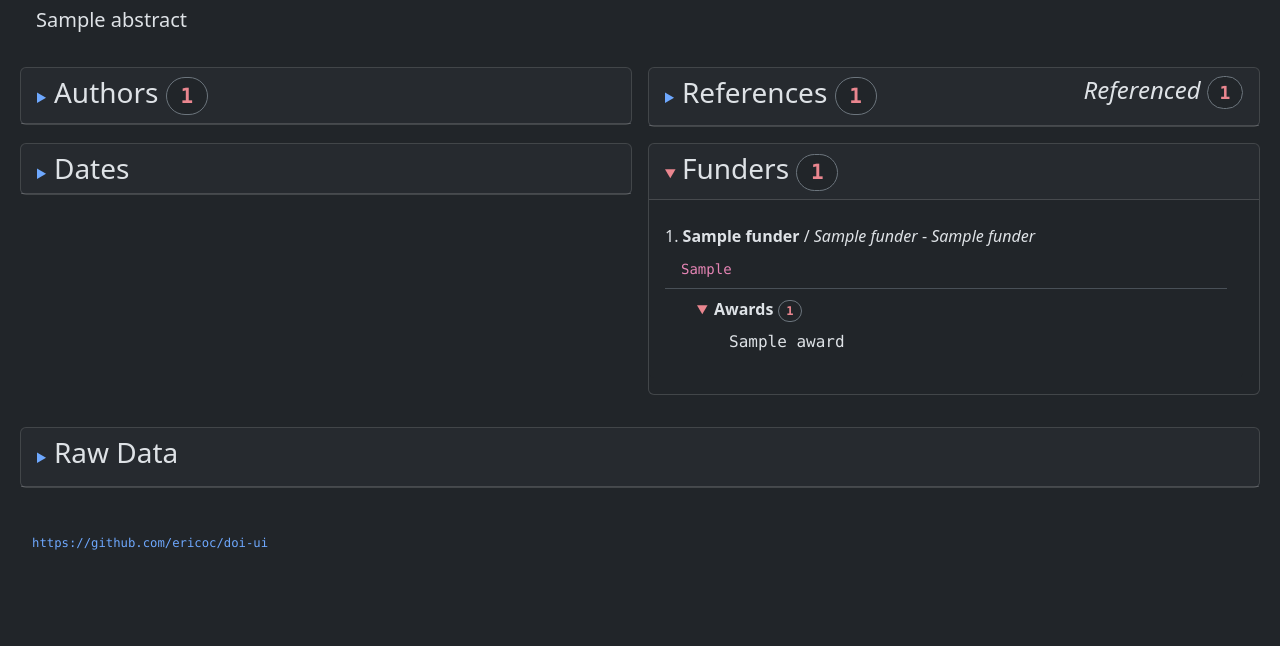
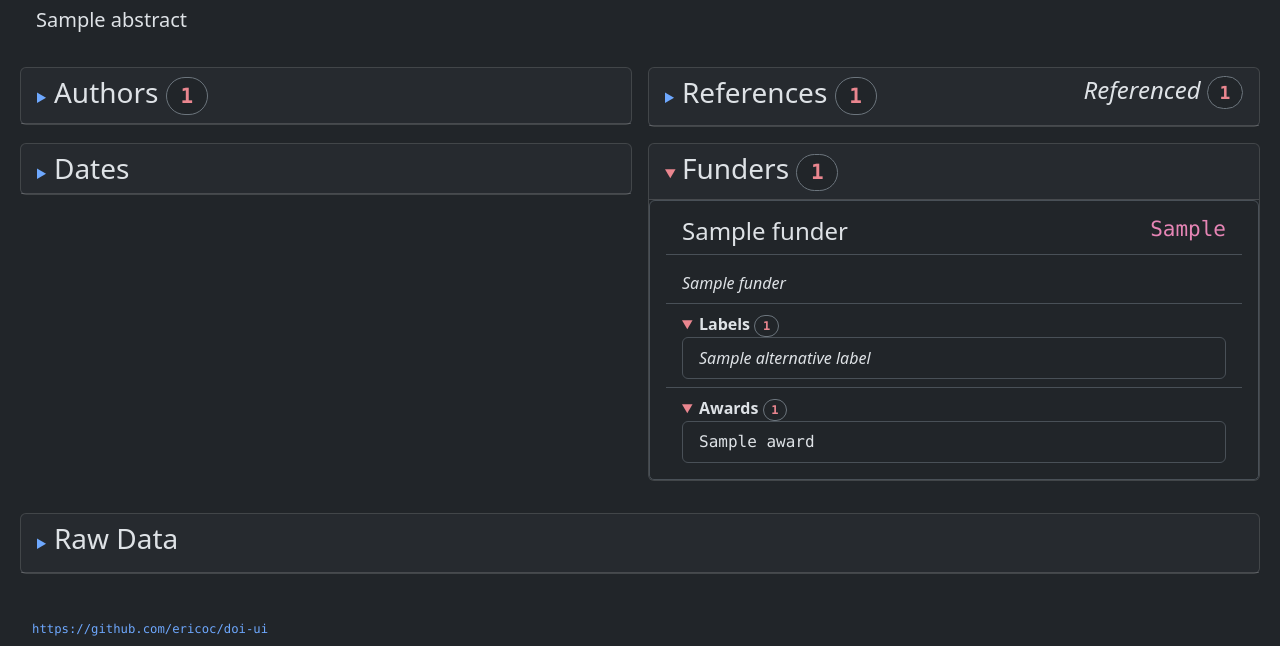
Before and after one commit to ericoc/doi-ui, a Flask app: template templates/index.html.j2 in a window 1280 px wide, after a click that opens the changed part. Shown: the part 252-898 px from the top of the page. Before the commit the page ends 802 px from the top, so only its background shows below. Run offline with Flask 3, Linux system fonts and the light colour scheme; the template is opened without the code that fills it: most values are stand-ins (such as "Sample title", 1, 10 or a date in 2020); some libraries are stand-ins or nearby versions.

Commit message:
border list-group'd funders

```diff
--- a/doi/reference.py
+++ b/doi/reference.py
@@ -37,3 +37,7 @@ class DOIReference:
 
     def __str__(self) -> str:
         return str(self._data)
+
+    @property
+    def anchor(self) -> str:
+        return self.key.replace(" ", "-").replace("_", "-").replace("/", "-")
--- a/templates/index.html.j2
+++ b/templates/index.html.j2
@@ -1,6 +1,53 @@
+{%- macro render_funder(funder) %}
+        <li class="h4 list-group-item" title="{{ funder.name }}">
+            {{ funder.name }}
+    {%- if funder.fund_doi %}
+            <code class="float-end text-end">{{ funder.fund_doi }}</code>
+    {%- endif %}
+        </li>
+    {%- if funder.preferred_label and funder.preferred_label != funder.name %}
+        <li class="fst-italic list-group-item">
+            {{ funder.preferred_label }}
+        </li>
+    {%- endif %}
+    {%- if funder.alternative_labels %}
+        <li class="list-group-item">
+            <details open>
+                <summary title="Labels">
+                    <b>Labels</b>
+                    <code class="badge bg-dark rounded-pill border border-secondary text-danger-emphasis">{{ funder.alternative_labels|length }}</code>
+                </summary>
+                <ol class="list-group">
+        {%- for alternative_label in funder.alternative_labels %}
+                <li class="fst-italic list-group-item list-group-item-action">
+                    {{ alternative_label }}
+                </li>
+        {%- endfor %}
+                </ol>
+            </details>
+        </li>
+    {%- endif %}
+    {%- if funder.awards %}
+        <li class="list-group-item">
+            <details open>
+                <summary title="Awards">
+                    <b>Awards</b>
+                    <code class="badge bg-dark rounded-pill border border-secondary text-danger-emphasis">{{ funder.awards|length }}</code>
+                </summary>
+                <ol class="list-group">
+        {%- for award in funder.awards %}
+                            <li class="font-monospace list-group-item list-group-item-action" id="award-{{ award }}" title="{{ award }}">
+                                {{ award }}
+                            </li>
+        {%- endfor %}
+                        </ol>
+                    </details>
+        </li>
+    {%- endif %}
+{%- endmacro %}
 {%- macro render_reference(reference) %}
     {%- if reference.referenced_doi %}
-                                    <a href="{{ url_for('index') }}?doi={{ reference.referenced_doi }}#search" title="{{ reference.unstructured|default(reference.referenced_doi) }}">
+                                    <a href="{{ url_for('index') }}?doi={{ reference.referenced_doi }}#search" title="{{ reference.anchor }}" id="reference-{{ reference.anchor }}">
     {%- endif %}
     {%- if reference.unstructured %}
                                         {{ reference.unstructured }}
@@ -313,44 +360,14 @@
         {%- if debug %}
                             <!-- {{ doi.funders }} -->
         {%- endif %}
-                            <ol class="card-body list-group list-group-numbered list-group-flush">
+                            <ol class="list-group">
         {%- for funder in doi.funders %}
             {%- if debug %}
                                 <!-- {{ funder }} -->
             {%- endif %}
-                                <li class="card-text list-group-item">
-                                    <b title="{{ funder.name }}">{{ funder.name }}</b>
-            {%- if funder.preferred_label and funder.preferred_label != funder.name %}
-                                    / <i>{{ funder.preferred_label }}</i>
-            {%- endif %}
-            {%- if funder.alternative_label and funder.alternative_label != funder.name and funder.alternative_label != funder.preferred_label %}
-                                    - <i>{{ funder.alternative_label }}</i>
-            {%- endif %}
-                                    <ol class="list-group list-group-flush">
-            {%- if funder.fund_doi %}
-                                        <li class="list-group-item" title="{{ funder.fund_doi }}">
-                                            <code>
-                                                {{ funder.fund_doi }}
-                                            </code>
-                                        </li>
-            {%- endif %}
-            {%- if funder.awards %}
-                                        <li class="list-group-item">
-                                            <details class="ms-3" open>
-                                                <summary title="Awards">
-                                                    <b>Awards</b>
-                                                    <code class="badge bg-dark rounded-pill border border-secondary text-danger-emphasis">{{ funder.awards|length }}</code>
-                                                </summary>
-                                                <ol class="list-group list-group-flush ms-3">
-                {%- for award in funder.awards %}
-                                                    <li class="font-monospace list-group-item" id="awards-{{ award }}" title="{{ award }}">
-                                                        {{ award }}
-                                                    </li>
-                {%- endfor %}
-                                                </ol>
-                                            </details>
-                                        </li>
-            {%- endif %}
+                                <li class="list-group-item">
+                                    <ol class="list-group list-group-flush" id="funder-{{ funder.anchor }}">
+                                        {{ render_funder(funder) }}
                                     </ol>
                                 </li>
         {%- endfor %}
```
Also changed, not shown: doi/funder.py (+26 -8 lines).
